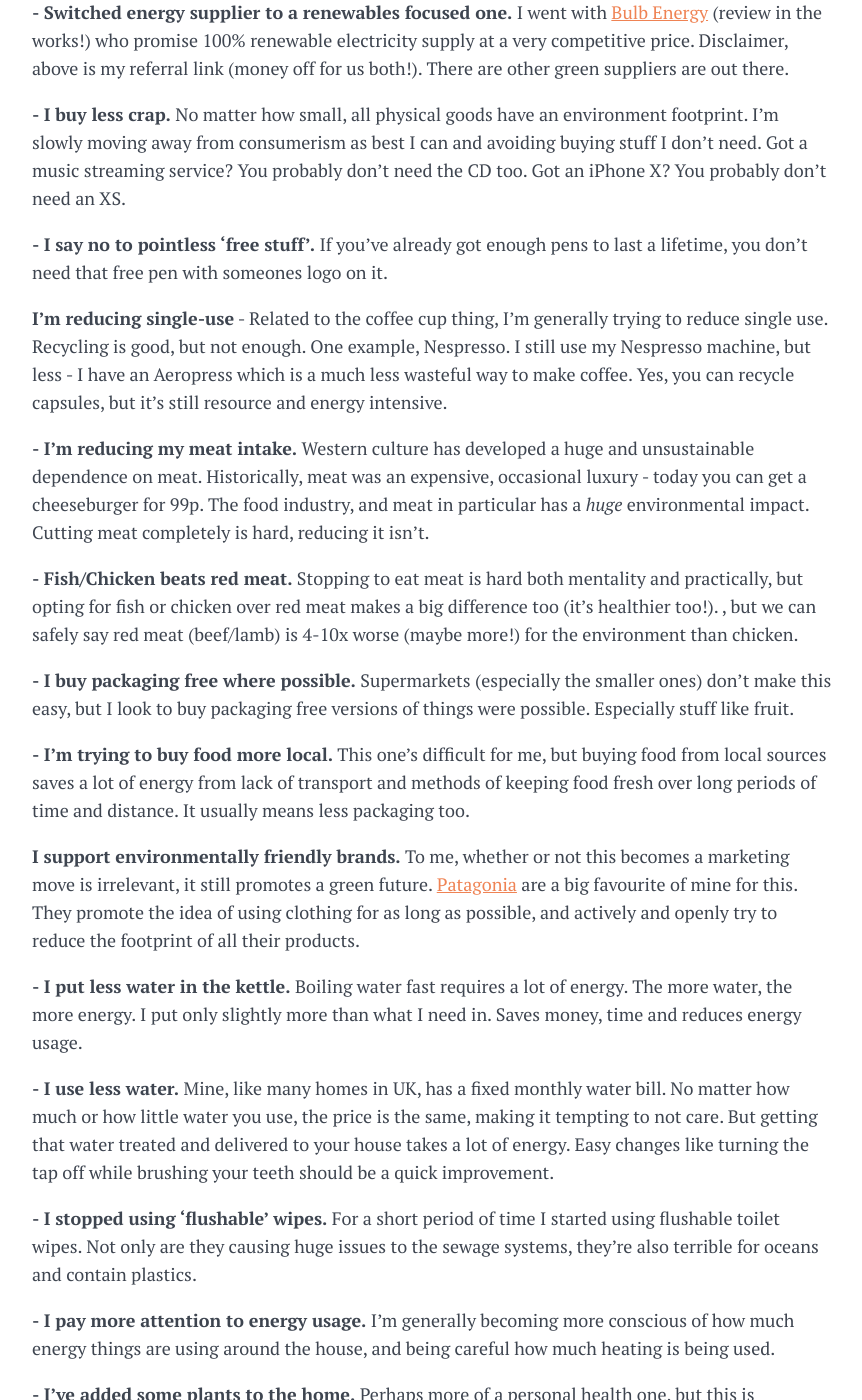
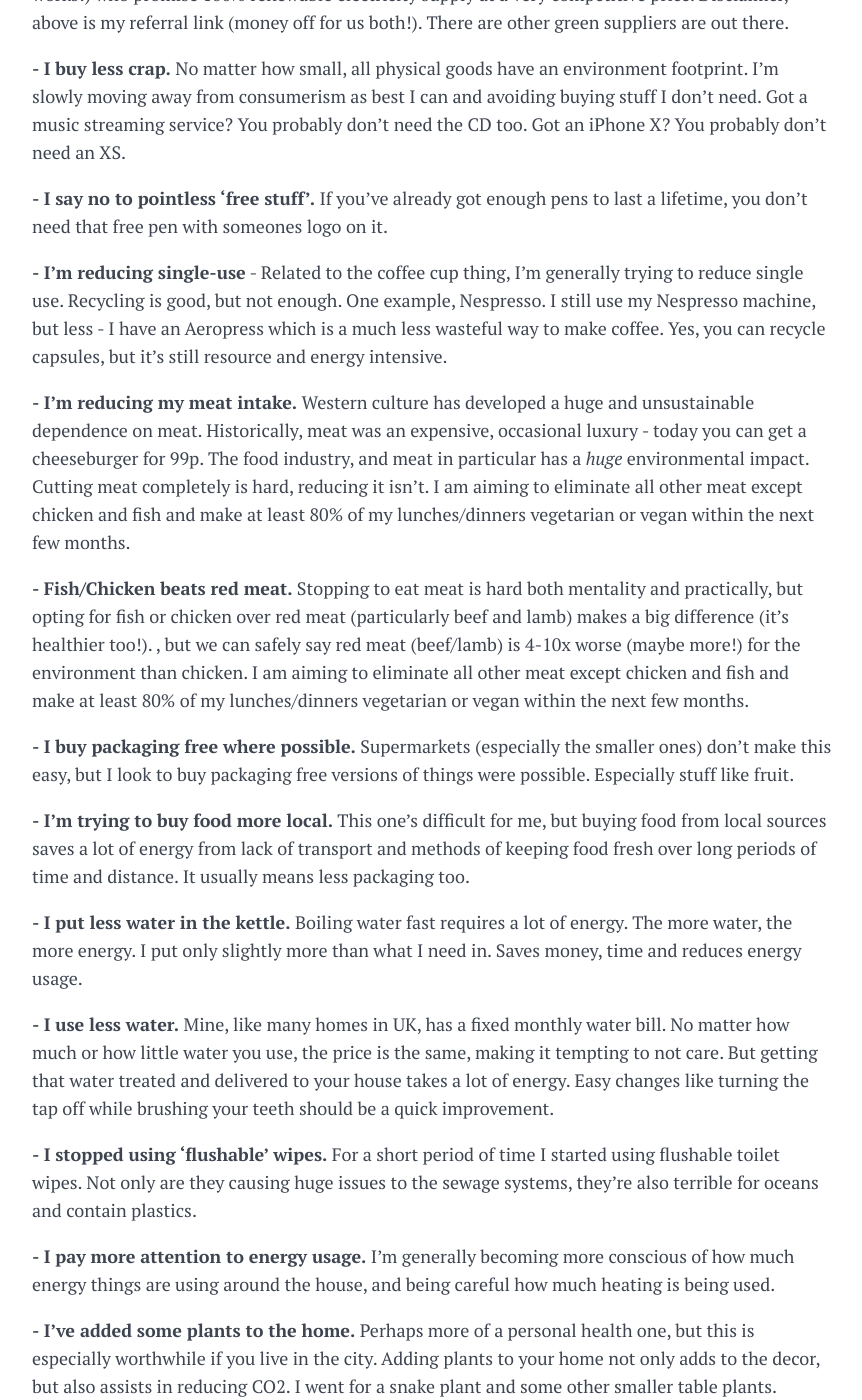
Before and after one commit to joshunwin/joshunwin.github.io, a Jekyll site: the page built from _posts/2018-12-01-going-green.md, in a window 1280 px wide and 1400 px high, scrolled down 2161 px. Shown: the whole window, without its empty margins (208-1070 px from the left). Built offline with Jekyll 4.4.1, drawn with Linux system fonts in a browser that asks for light colours; some of the changed text lies outside the part shown.

Commit message:
green blog update

```diff
--- a/_includes/disqus.html
+++ b/_includes/disqus.html
@@ -9,6 +9,7 @@
       (document.getElementsByTagName('head')[0] || document.getElementsByTagName('body')[0]).appendChild(dsq);
     })();
   </script>
-  <noscript>Please enable JavaScript to view the <a href="http://disqus.com/?ref_noscript">comments powered by Disqus.</a></noscript>
-  <a href="http://disqus.com" class="dsq-brlink">comments powered by <span class="logo-disqus">Disqus</span></a>
+  <noscript>Please enable JavaScript to view the <a href="https
+  ://disqus.com/?ref_noscript">comments powered by Disqus.</a></noscript>
+  <a href="https://disqus.com" class="dsq-brlink">comments powered by <span class="logo-disqus">Disqus</span></a>
 </section>
--- a/_posts/2018-12-01-going-green.md
+++ b/_posts/2018-12-01-going-green.md
@@ -21,37 +21,34 @@
 
 That's a long intro.. Onto the list. This will be continuously updated as time goes by (remember Kaizen, continuous improvement!). Each point is also going to be as succinct as possible to make it a quick and easy list to read.
 
- **- Switched to a reusable coffee cup and water bottle.**
- A glass [KeepCup](http://www.keepcup.com) is my choice. I actively try to avoid plastic water bottles and disposable cups (within reason, again, it's about reduction not all or nothing).
+**- Switched to a reusable coffee cup and water bottle.**
+A glass [KeepCup](http://www.keepcup.com) is my choice. I actively try to avoid plastic water bottles and disposable cups (within reason, again, it's about reduction not all or nothing).
 
- **- Switched all lightbulbs to LED or low wattage alternatives.**
- This can even be fun and more convenient if you go with something like Phillips Hue (albeit an expensive option, regular LED bulbs are cheap).
+**- Switched all lightbulbs to LED or low wattage alternatives.**
+This can even be fun and more convenient if you go with something like Phillips Hue (albeit an expensive option, regular LED bulbs are cheap).
 
- **- Switched to Bamboo toothbrushes.**
+**- Switched to Bamboo toothbrushes.**
+I'm still an advocate of a manual toothbrush, and there's no reason not to switch to bamboo. A pack of 4 bamboo brushes is about £10 on Amazon.
 
- I'm still an advocate of a manual toothbrush, and there's no reason not to switch to bamboo. A pack of 4 bamboo brushes is about £10 on Amazon.
+**- I use Ecosia.**
+[Ecosia](https://www.ecosia.org/) is a fairly new search engine that uses 100% of ad revenue to plant trees (turn off your adblock for the Ecosia domain!). It's a decent alternative to Google for basic searches (it uses Bing). A separate post on how I've got my browser/phone setup for Ecosia and Google to come.
 
- **- I use Ecosia.**
- [Ecosia](https://www.ecosia.org/) is a fairly new search engine that uses 100% of ad revenue to plant trees (turn off your adblock for the Ecosia domain!). It's a decent alternative to Google for basic searches (it uses Bing). A separate post on how I've got my browser/phone setup for Ecosia and Google to come.
+**- Switched energy supplier to a renewables focused one.** I went with [Bulb Energy](bulb.co.uk/refer/joshu9503) (review in the works!) who promise 100% renewable electricity supply at a very competitive price. Disclaimer, above is my referral link (money off for us both!). There are other green suppliers are out there.
 
- **- Switched energy supplier to a renewables focused one.** I went with [Bulb Energy](bulb.co.uk/refer/joshu9503) (review in the works!) who promise 100% renewable electricity supply at a very competitive price. Disclaimer, above is my referral link (money off for us both!). There are other green suppliers are out there.
+**- I buy less crap.** No matter how small, all physical goods have an environment footprint. I'm slowly moving away from consumerism as best I can and avoiding buying stuff I don't need. Got a music streaming service? You probably don't need the CD too. Got an iPhone X? You probably don't need an XS.
 
- **- I buy less crap.** No matter how small, all physical goods have an environment footprint. I'm slowly moving away from consumerism as best I can and avoiding buying stuff I don't need. Got a music streaming service? You probably don't need the CD too. Got an iPhone X? You probably don't need an XS.
+**- I say no to pointless 'free stuff'.** If you've already got enough pens to last a lifetime, you don't need that free pen with someones logo on it.
 
- **- I say no to pointless 'free stuff'.** If you've already got enough pens to last a lifetime, you don't need that free pen with someones logo on it.
+**- I'm reducing single-use** - Related to the coffee cup thing, I'm generally trying to reduce single use. Recycling is good, but not enough. One example, Nespresso. I still use my Nespresso machine, but less - I have an Aeropress which is a much less wasteful way to make coffee. Yes, you can recycle capsules, but it's still resource and energy intensive.
 
- **I'm reducing single-use** - Related to the coffee cup thing, I'm generally trying to reduce single use. Recycling is good, but not enough. One example, Nespresso. I still use my Nespresso machine, but less - I have an Aeropress which is a much less wasteful way to make coffee. Yes, you can recycle capsules, but it's still resource and energy intensive.
+**- I'm reducing my meat intake.** Western culture has developed a huge and unsustainable dependence on meat. Historically, meat was an expensive, occasional luxury - today you can get a cheeseburger for 99p. The food industry, and meat in particular has a *huge* environmental impact. Cutting meat completely is hard, reducing it isn't. I am aiming to eliminate all other meat except chicken and fish and make at least 80% of my lunches/dinners vegetarian or vegan within the next few months.
 
- **- I'm reducing my meat intake.** Western culture has developed a huge and unsustainable dependence on meat. Historically, meat was an expensive, occasional luxury - today you can get a cheeseburger for 99p. The food industry, and meat in particular has a *huge* environmental impact. Cutting meat completely is hard, reducing it isn't.
-
-**- Fish/Chicken beats red meat.** Stopping to eat meat is hard both mentality and practically, but opting for fish or chicken over red meat makes a big difference too (it's healthier too!). [
-](https://slate.com/technology/2009/04/which-meat-harms-our-planet-the-least.html), but we can safely say red meat (beef/lamb) is 4-10x worse (maybe more!) for the environment than chicken.
+**- Fish/Chicken beats red meat.** Stopping to eat meat is hard both mentality and practically, but opting for fish or chicken over red meat (particularly beef and lamb) makes a big difference (it's healthier too!). [
+](https://slate.com/technology/2009/04/which-meat-harms-our-planet-the-least.html), but we can safely say red meat (beef/lamb) is 4-10x worse (maybe more!) for the environment than chicken. I am aiming to eliminate all other meat except chicken and fish and make at least 80% of my lunches/dinners vegetarian or vegan within the next few months.
 
 **- I buy packaging free where possible.** Supermarkets (especially the smaller ones) don't make this easy, but I look to buy packaging free versions of things were possible. Especially stuff like fruit.
 
 **- I'm trying to buy food more local.** This one's difficult for me, but buying food from local sources saves a lot of energy from lack of transport and methods of keeping food fresh over long periods of time and distance. It usually means less packaging too.
-
-**I support environmentally friendly brands.** To me, whether or not this becomes a marketing move is irrelevant, it still promotes a green future. [Patagonia](https://www.patagonia.com/home/) are a big favourite of mine for this. They promote the idea of using clothing for as long as possible, and actively and openly try to reduce the footprint of all their products.
 
 **- I put less water in the kettle.** Boiling water fast requires a lot of energy. The more water, the more energy. I put only slightly more than what I need in. Saves money, time and reduces energy usage.
 
@@ -84,3 +81,7 @@
 **- I use soap!** Sounds simple because it is. I primarily use soap to wash myself. No plastic packaging, and lighter to transport than liquids. I still use a small amount of shower gel to freshen up, but each bottle lasts far longer this way.
 
 **- Plastic shopping bags get at least 2 uses.** If I do get caught out without a shopping bag and need to buy a 5p one, I use that bag later as a waste bin bag, doubling its usage.
+
+**- Be conscious of taking flights.** Flying is one of the biggest areas in my life in which I feel the most guilt. Having a partner who currently lives in France, I have been taking more short-haul flights than ever before. For now, I am contributing to carbon-offsetting for these flights and trying to limit them where possible. I have looked at the train as an alternative, but costs make this a tough sell, often around 6x the price! It is reasons like this that the individual alone can't solve these problems, train prices need to be reduced and flights need to be heavily taxed to even the cost. Trains need to be made more realistic for individuals.
+
+**- I use smart plugs.** There has been some debate over the usefulness of smart plugs and it's true their environmental benefits are certainly minimal, especially if you don't make use of them much. But I bought some for convenience too and now have them scheduled to completely switch off my TV and other devices at midnight, until I turn them back on manually. This reduces how long my devices are in stand-by mode significantly as I can often go days without using my TV (and therefore turning it back on)
```
